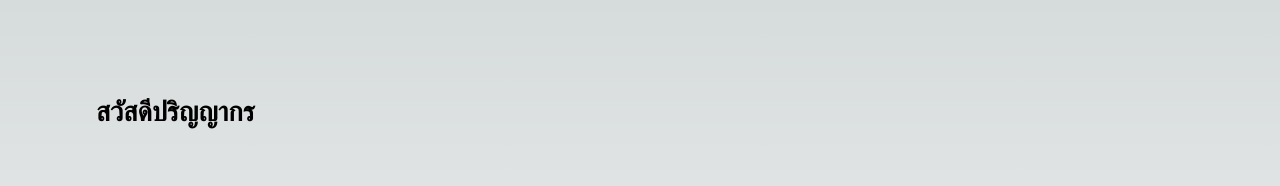
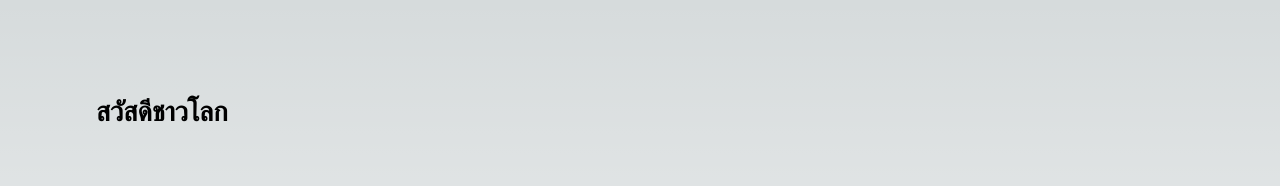
Before and after one commit to jupitorP/nextjs, a Next.js app: page / in a window 1280 px wide. Shown: the top 186 px of the page. Built offline with nearby package versions, Linux system fonts and the light colour scheme.

Commit message:
edit index

```diff
--- a/pages/index.tsx
+++ b/pages/index.tsx
@@ -16,7 +16,7 @@ export default function Home() {
       </Head>
       <main className={styles.main}>
         <div className={styles.description}>
-       <h1>สวัสดีปริญญากร</h1>
+       <h1>สวัสดีชาวโลก</h1>
         </div>
       </main>
     </>
```
